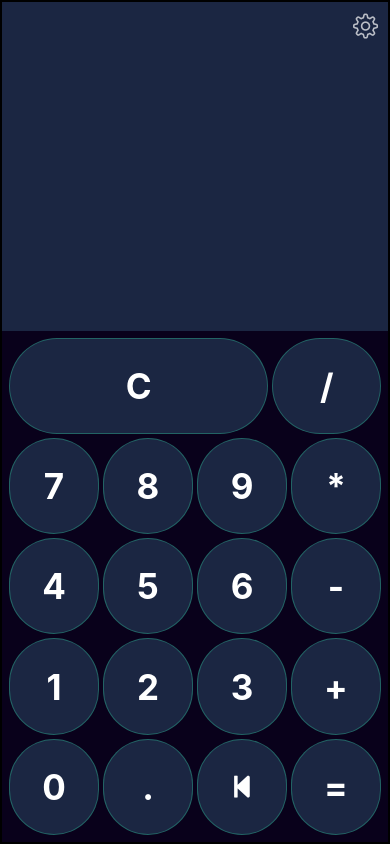
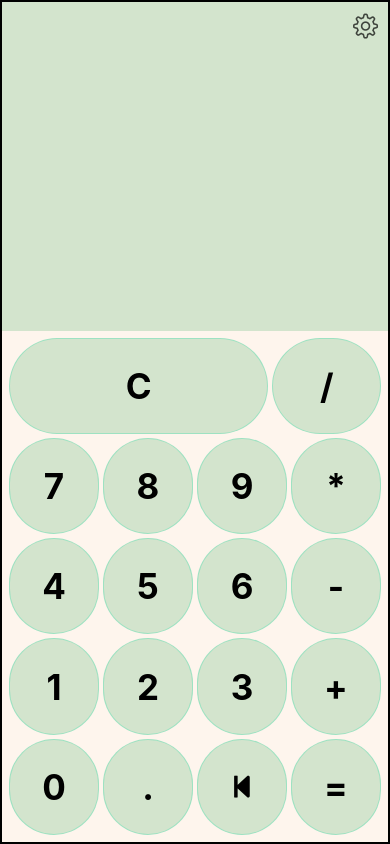
Before and after one commit to hanley2d/improvedCalculator, a React Native app: screen /Calculator in a window 390 px wide. Built offline with nearby package versions, Linux system fonts and the light colour scheme.

Commit message:
got themes working

```diff
--- a/App.js
+++ b/App.js
@@ -1,32 +1,33 @@
 
-import React from 'react';
-import { View } from 'react-native';
-import { NavigationContainer } from '@react-navigation/native';
+import React, { useState } from 'react';
+import { NavigationContainer, DefaultTheme, DarkTheme, useTheme } from '@react-navigation/native';
 import { createNativeStackNavigator } from '@react-navigation/native-stack';
 import Calculator from './Calculator';
 import SettingsScreen from './SettingsScreen';
-import { Colors } from './colors';
+import { darkTheme } from './themes/dark';
+import { lightTheme } from './themes/light';
 
 const Stack = createNativeStackNavigator();
 
-
 const App = () => {
-
+  const { colors } = useTheme();
+  const [darkMode, setDarkMode] = useState(false);
+  const themeData = {darkMode, setDarkMode};
   return (
-    <View style={{ flex: 1, backgroundColor: Colors.BG }}>
-      <NavigationContainer>
-        <Stack.Navigator initialRouteName="Calculator" >
+    <ThemeContext.Provider value={themeData}>
+      <NavigationContainer theme={darkMode ? darkTheme : lightTheme}>
+        <Stack.Navigator initialRouteName="Calculator">
           <Stack.Screen options={{ headerShown: false }} name="Calculator" component={Calculator} />
           <Stack.Screen name="Settings" component={SettingsScreen} options={{
-            headerStyle: { backgroundColor: Colors.screenView }, headerTintColor: Colors.textColor,
+            headerStyle: { backgroundColor: colors.screenView }, headerTintColor: colors.txtColor,
             headerTitleStyle: {
               fontWeight: 'bold',
             },
           }} />
         </Stack.Navigator>
       </NavigationContainer>
-    </View>
+    </ThemeContext.Provider>
   );
 };
-
+export const ThemeContext = React.createContext();
 export default App;
--- a/Calculator.js
+++ b/Calculator.js
@@ -7,7 +7,7 @@ import React, { useState } from 'react';
 import { Text, View, Pressable, StyleSheet } from 'react-native';
 import { FontAwesome5, SimpleLineIcons } from '@expo/vector-icons';
 import Constants from 'expo-constants';
-import { Colors } from './colors';
+import { useTheme } from '@react-navigation/native';
 
 /**
  * Name: Calculator
@@ -21,7 +21,7 @@ import { Colors } from './colors';
  * </View>
  * side-effects: Calculator magic.
  */
-const Calculator = ({navigation}) => {
+const Calculator = ({ navigation }) => {
     // array for buttonValues which can be used with array.map() function to assign components and styles.
     // order matters.
     const buttonValues = [
@@ -134,13 +134,80 @@ const Calculator = ({navigation}) => {
         }
         return;
     };
+
+    const { colors } = useTheme();
+    const styles = StyleSheet.create({
+        container: {
+            flex: 1,
+            paddingTop: Constants.statusBarHeight,
+            textAlign: 'center',
+            backgroundColor: colors.background,
+            justifyContent: 'center',
+            flexWrap: 'wrap',
+            borderColor: 'black',
+            borderWidth: 2,
+        },
+        text: {
+            color: colors.txtColor,
+            fontWeight: 'bold',
+            fontSize: 35,
+            textAlign: 'center',
+        },
+        settingsIcon: {
+            flexDirection: 'row',
+            justifyContent: 'flex-end',
+            padding: 10,
+            backgroundColor: colors.screenView,
+        },
+        screenView: {
+            flex: 2,
+            backgroundColor: colors.screenView,
+            justifyContent: 'flex-end',
+            alignItems: 'flex-end',
+            padding: 20,
+        },
+        buttonsView: {
+            flexDirection: 'row',
+            justifyContent: 'space-evenly',
+            alignItems: 'center',
+            flexWrap: 'wrap',
+            flex: 4,
+            margin: 5,
+            paddingBottom: 20,
+        },
+        button: {
+            backgroundColor: colors.screenView,
+            borderColor: '#3DA5',
+            borderWidth: 1,
+            alignItems: 'center',
+            justifyContent: 'center',
+            minWidth: '20%',
+            minHeight: '20%',
+            borderRadius: 100,
+            margin: 2,
+            flex: 1,
+        },
+        cButton: {
+            backgroundColor: colors.screenView,
+            borderColor: '#3DA5',
+            borderWidth: 1,
+            alignItems: 'center',
+            justifyContent: 'center',
+            minWidth: '69%',
+            minHeight: '20%',
+            borderRadius: 50,
+            margin: 2,
+            flex: 1,
+        },
+    });
+
     return (
         <View style={styles.container}>
             <Pressable
                 style={styles.settingsIcon}
                 onPress={() => navigation.navigate('Settings')}
             >
-                <SimpleLineIcons name="settings" size={25} style={{ color: "#fff", opacity: 0.7 }} />
+                <SimpleLineIcons name="settings" size={25} style={{ color: colors.txtColor, opacity: 0.7 }} />
             </Pressable>
             {/* Screen View */}
             <View style={styles.screenView}>
@@ -161,7 +228,7 @@ const Calculator = ({navigation}) => {
                             key={button}
                             style={styles.button}
                             onPress={() => userInput({ button })}>
-                            <FontAwesome5 name="step-backward" size={25} color="white" />
+                            <FontAwesome5 name="step-backward" size={25} color={colors.txtColor} />
                         </Pressable>
                     ) : button === 'C' ? (
                         <Pressable
@@ -183,70 +250,4 @@ const Calculator = ({navigation}) => {
         </View>
     );
 };
-
-const styles = StyleSheet.create({
-    container: {
-      flex: 1,
-      paddingTop: Constants.statusBarHeight,
-      textAlign: 'center',
-      backgroundColor: Colors.BG,
-      justifyContent: 'center',
-      flexWrap: 'wrap',
-      borderColor: 'black',
-      borderWidth: 2,
-    },
-    text: {
-      color: Colors.textColor,
-      fontWeight: 'bold',
-      fontSize: 35,
-      textAlign: 'center',
-    },
-    settingsIcon: {
-      flexDirection: 'row',
-      justifyContent: 'flex-end',
-      padding: 10,
-      backgroundColor: Colors.screenView,
-    },
-    screenView: {
-      flex: 2,
-      backgroundColor: Colors.screenView,
-      justifyContent: 'flex-end',
-      alignItems: 'flex-end',
-      padding: 20,
-    },
-    buttonsView: {
-      flexDirection: 'row',
-      justifyContent: 'space-evenly',
-      alignItems: 'center',
-      flexWrap: 'wrap',
-      flex: 4,
-      margin: 5,
-      paddingBottom: 20,
-    },
-    button: {
-      backgroundColor: Colors.screenView,
-      borderColor: '#3DA5',
-      borderWidth: 1,
-      alignItems: 'center',
-      justifyContent: 'center',
-      minWidth: '20%',
-      minHeight: '20%',
-      borderRadius: 100,
-      margin: 2,
-      flex: 1,
-    },
-    cButton: {
-      backgroundColor: Colors.screenView,
-      borderColor: '#3DA5',
-      borderWidth: 1,
-      alignItems: 'center',
-      justifyContent: 'center',
-      minWidth: '69%',
-      minHeight: '20%',
-      borderRadius: 50,
-      margin: 2,
-      flex: 1,
-    },
-  });
-
 export default Calculator;
--- a/SettingsScreen.js
+++ b/SettingsScreen.js
@@ -1,44 +1,43 @@
+import { useTheme } from '@react-navigation/native';
 import React, { useState } from 'react';
 import { View, Text, Switch, StyleSheet } from 'react-native';
-import { Colors } from './colors';
+import { ThemeContext } from './App';
 
 const SettingsScreen = ({ navigation }) => {
-    const [darkMode, setDarkMode] = useState(true);
-    const toggleDarkMode = (value) => {
-        setDarkMode(value);
-    }
-    const checkDarkMode = (darkMode) => {
-        if (!darkMode) {
-            Colors.BG = '#FEF5ED';
-            Colors.screenView = '#D3E4CD';
-            Colors.textColor = '#000';
-        } else {
-            Colors.BG = '#09011B';
-            Colors.screenView = '#1B2642';
-            Colors.textColor = '#fff';
-        }
-        console.log(Colors.BG);
-    };
+
+    const { colors } = useTheme();
+    const {setDarkMode, darkMode} = React.useContext(ThemeContext);
+
+    // const toggleDarkMode = (value) => {
+    //     setDarkMode(value);
+    // }
+    // const checkDarkMode = (darkMode) => {
+    //     if (!darkMode) {
+
+    //     }
+    // };
+    const styles = StyleSheet.create({
+        settingsContainer: {
+            flex: 1,
+            textAlign: 'center',
+            justifyContent: 'center',
+            alignItems: 'center',
+            backgroundColor: colors.background,
+            color: colors.txtColor,
+          }
+    });
     return (
         <View style={styles.settingsContainer}>
-            <Text style={{ color: Colors.textColor }}>{darkMode ? "Dark Mode" : "Light Mode"}</Text>
+            <Text style={{ color: colors.txtColor }}>{darkMode ? "Dark Mode" : "Light Mode"}</Text>
             <Switch onValueChange={(s) => {
-                checkDarkMode(s);
-                toggleDarkMode(s);
-            }} value={darkMode} />
-            <Text style={{ color: Colors.textColor }}>Vibration Mode</Text>
+                // checkDarkMode(s);
+                //toggleDarkMode(s);
+                setDarkMode(s);
+            }}value={darkMode} />
+            <Text style={{ color: colors.txtColor }}>Vibration Mode</Text>
             <Switch />
         </View>
     )
 }
-const styles = StyleSheet.create({
-    settingsContainer: {
-        flex: 1,
-        textAlign: 'center',
-        justifyContent: 'center',
-        alignItems: 'center',
-        backgroundColor: Colors.BG,
-        color: Colors.textColor,
-      }
-})
+
 export default SettingsScreen;
--- a/colors.js
+++ /dev/null
@@ -1,8 +0,0 @@
-var BG = '#09011B';
-var screenView = '#1B2642';
-var textColor = '#fff';
-export var Colors = {
-    BG,
-    screenView,
-    textColor
-}
```
Also changed, not shown: themes/themeContext.js (added).
